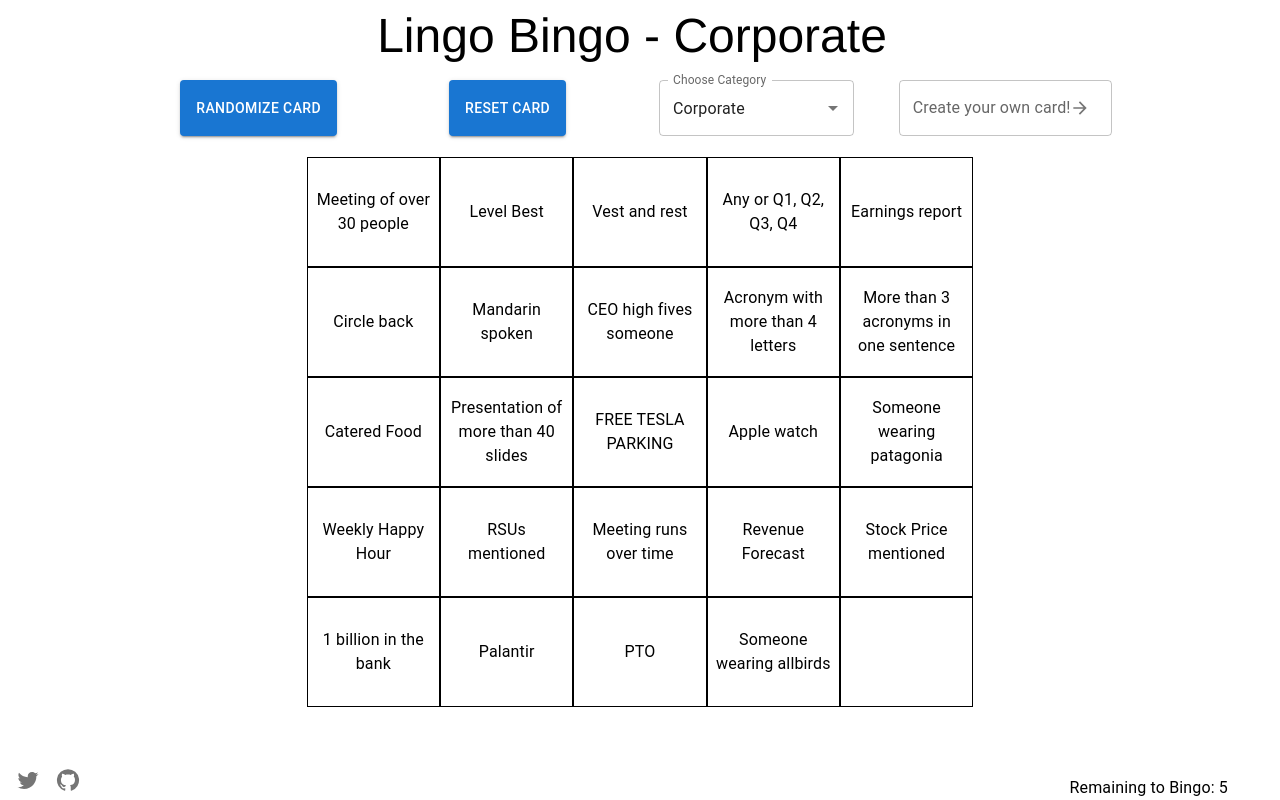
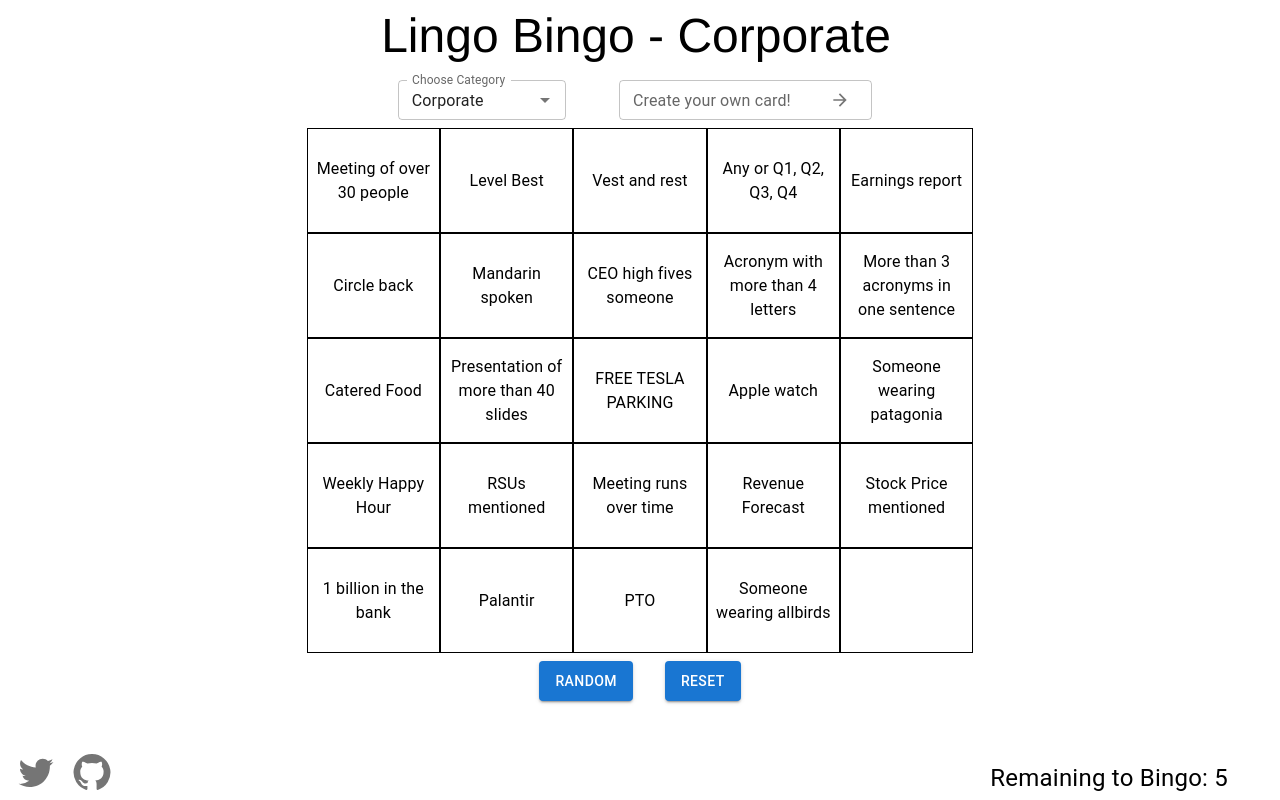
Before and after one commit to EllAchE/lingobingo, a React (Create React App) app: page / in a window 1280 px wide. Built offline with nearby package versions, Linux system fonts and the light colour scheme.

Commit message:
push base version

```diff
--- a/src/App.tsx
+++ b/src/App.tsx
@@ -1,11 +1,12 @@
 import React from 'react';
 import './styles/App.css';
 import { Grid, Typography } from '@mui/material';
-import { CategoryAndCardReset } from './components/CategoryAndCardReset';
+import { CategoryAndCustomInput } from './components/CategoryAndCardReset';
 import { useSelector } from 'react-redux';
 import FireworksAndConfetti from './components/particles/FireworksAndConfetti';
 import { BingoCard } from './components/BingoCard';
 import StyleProvider from './styles/StyleProvider';
+import RandomizeAndReset from './components/RandomizeAndReset';
 
 function App() {
   const state = useSelector((state: any) => state.card);
@@ -13,14 +14,14 @@ function App() {
   return (
     <>
       <StyleProvider />
-      <Grid direction="column" container spacing={2}>
+      <Grid direction="column" container spacing={1}>
         <Grid>
           <Typography
             variant="h3"
             sx={{
               color: state.showBingoEffects ? 'white' : undefined,
-              paddingBottom: 2,
-              paddingTop: 2,
+              paddingBottom: 1,
+              paddingTop: 1,
               fontFamily: 'Helvetica',
             }}
             margin="auto"
@@ -30,10 +31,13 @@ function App() {
           </Typography>
         </Grid>
         <Grid item xs={12} md={2}>
-          {!state.showBingoEffects && <CategoryAndCardReset />}
+          {!state.showBingoEffects && <CategoryAndCustomInput />}
         </Grid>
         <Grid item xs={12} md={8}>
           <BingoCard />
+        </Grid>
+        <Grid item xs={12} md={2}>
+          {!state.showBingoEffects && <RandomizeAndReset />}
         </Grid>
         {state.showBingoEffects && <FireworksAndConfetti />}
       </Grid>
--- a/src/components/BingoCount.tsx
+++ b/src/components/BingoCount.tsx
@@ -6,8 +6,13 @@ import { useSelector } from 'react-redux';
 export default function BingoCount() {
   const state = useSelector((state: any) => state.card);
   return (
-    <Box sx={{ position: 'absolute', right: 60, bottom: 0 }}>
-      <Typography>
+    <Box sx={{ position: 'absolute', right: 60, bottom: 4 }}>
+      <Typography
+        sx={{
+          fontSize: 24,
+          color: state.showBingoEffects ? 'white' : undefined,
+        }}
+      >
         {state.fewestRemaining
           ? `Remaining to Bingo: ${state.fewestRemaining}`
           : 'BINGO!'}
--- a/src/components/CategoryAndCardReset.tsx
+++ b/src/components/CategoryAndCardReset.tsx
@@ -1,60 +1,14 @@
 // TODO: this should allow selection from some prechosen categories
 import React from 'react';
-import { Button, Grid, Typography } from '@mui/material';
+import { Grid } from '@mui/material';
 import { CategorySelect } from './CategorySelect';
-import { resetCard, setCard, setCategory } from '../store/cardSlice';
-import { useDispatch, useSelector } from 'react-redux';
-import { presetCategories } from '../constants';
-import { createBingoCard } from '../scripts/createGrid';
 import { CustomInput } from './CustomInput';
 
-export function CategoryAndCardReset() {
-  const dis = useDispatch();
-  const state = useSelector((state: any) => state.card);
-
+export function CategoryAndCustomInput() {
   console.log(window.innerWidth);
 
   return (
-    <Grid container direction="row" justifyContent="space-around" spacing={2}>
-      <Grid md={1} />
-      <Grid
-        container
-        xs={6}
-        md={2}
-        justifyContent="center"
-        justifyItems="center"
-      >
-        <Button
-          onClick={() => {
-            dis(setCategory(state.category));
-            dis(
-              setCard(
-                //@ts-ignore
-                createBingoCard(presetCategories[state.category]).bingoCard
-              )
-            );
-          }}
-          variant={'contained'}
-        >
-          Randomize Card
-        </Button>
-      </Grid>
-      <Grid
-        container
-        xs={6}
-        md={2}
-        justifyContent="center"
-        justifyItems="center"
-      >
-        <Button
-          onClick={() => {
-            dis(resetCard(''));
-          }}
-          variant={'contained'}
-        >
-          Reset Card
-        </Button>
-      </Grid>
+    <Grid container direction="row" justifyContent="center">
       <Grid
         container
         xs={6}
@@ -68,14 +22,13 @@ export function CategoryAndCardReset() {
       <Grid
         container
         xs={6}
-        md={2}
+        md={3}
         justifyContent="center"
         justifyItems="center"
         alignItems="center"
       >
         <CustomInput />
       </Grid>
-      <Grid md={1} />
     </Grid>
   );
 }
--- a/src/components/CategorySelect.tsx
+++ b/src/components/CategorySelect.tsx
@@ -14,12 +14,11 @@ export function CategorySelect() {
 
   return (
     <Autocomplete
-      sx={{
-        width: 195,
-      }}
+      sx={{ width: '80%' }}
       disablePortal
       value={state.category}
       options={options}
+      size="small"
       renderInput={(params) => (
         <TextField {...params} label="Choose Category" />
       )}
--- a/src/components/CustomInput.tsx
+++ b/src/components/CustomInput.tsx
@@ -11,14 +11,14 @@ export function CustomInput() {
   const dis = useDispatch();
   const state = useSelector((state: any) => state.card);
   return (
-    <Box>
     <TextField
-        fullWidth
       multiline
       maxRows={5}
+      size="small"
       sx={{
         borderColor: state.showBingoEffects ? 'white' : 'black',
         color: state.showBingoEffects ? 'white' : 'black',
+        width: '80%',
       }}
       label="Create your own card!"
       onChange={(
@@ -40,7 +40,7 @@ export function CustomInput() {
                   dis(setCard(createBingoCard(cats).bingoCard));
                 } else {
                   alert(
-                      'Invalid input, must be at least 25 comma-separated phrases'
+                    'Invalid input, must be at least 25 semicolon-separated phrases'
                   );
                 }
               }}
@@ -51,6 +51,5 @@ export function CustomInput() {
         ),
       }}
     ></TextField>
-    </Box>
   );
 }
--- a/src/components/GridCell.tsx
+++ b/src/components/GridCell.tsx
@@ -18,7 +18,7 @@ export default function GridCell({ position, children }: any) {
       alignItems={'center'}
       xs={2}
       border={1}
-      height={'110px'}
+      height={'105px'}
       textAlign={'center'}
       key={position}
       sx={{
--- /dev/null
+++ b/src/components/RandomizeAndReset.tsx
@@ -0,0 +1,43 @@
+// TODO: this should allow selection from some prechosen categories
+import React from 'react';
+import { Button, Grid, Typography } from '@mui/material';
+import { resetCard, setCard, setCategory } from '../store/cardSlice';
+import { useDispatch, useSelector } from 'react-redux';
+import { presetCategories } from '../constants';
+import { createBingoCard } from '../scripts/createGrid';
+
+export default function RandomizeAndReset() {
+  const dis = useDispatch();
+  const state = useSelector((state: any) => state.card);
+
+  console.log(window.innerWidth);
+
+  return (
+    <Grid container direction="row" justifyContent="center">
+      <Button
+        onClick={() => {
+          dis(setCategory(state.category));
+          dis(
+            setCard(
+              //@ts-ignore
+              createBingoCard(presetCategories[state.category]).bingoCard
+            )
+          );
+        }}
+        variant={'contained'}
+        sx={{ height: 40, marginRight: 4 }}
+      >
+        Random
+      </Button>
+      <Button
+        onClick={() => {
+          dis(resetCard(''));
+        }}
+        variant={'contained'}
+        sx={{ height: 40 }}
+      >
+        Reset
+      </Button>
+    </Grid>
+  );
+}
--- a/src/components/WaterMark.tsx
+++ b/src/components/WaterMark.tsx
@@ -13,13 +13,20 @@ export function openGithub() {
 
 export default function WaterMark() {
   return (
-    <Box sx={{ bottom: 0, height: 40, width: '100%', position: 'fixed' }}>
+    <Box
+      sx={{
+        bottom: 0,
+        width: '100%',
+        position: 'fixed',
+        zIndex: -1,
+      }}
+    >
       <Grid>
         <IconButton onClick={openTwitter}>
-          <TwitterIcon />
+          <TwitterIcon sx={{ fontSize: 40 }} />
         </IconButton>
         <IconButton onClick={openGithub}>
-          <GitHubIcon />
+          <GitHubIcon sx={{ fontSize: 40 }} />
         </IconButton>
       </Grid>
       <BingoCount />
--- a/src/scripts/extractCategories.ts
+++ b/src/scripts/extractCategories.ts
@@ -2,7 +2,7 @@ import { Category } from '../types';
 
 export default function extractCategories(input: string): Category | false {
   if (!input) return false;
-  const userSquares: string[] = input.split(',');
+  const userSquares: string[] = input.split(';');
   if (userSquares.length < 25) {
     return false;
   }
--- a/src/store/cardSlice.ts
+++ b/src/store/cardSlice.ts
@@ -11,6 +11,7 @@ export const cardSlice = createSlice({
     showBingoEffects: false,
     fewestRemaining: 5,
     category: 'Corporate',
+    exisitingCategories: presetCategories,
   },
   reducers: {
     setState: (state, action) => {
```
Also changed, not shown: src/misc/teststring.txt, 1 other file (tests, documents, lock files or other folders). Lines whose indentation alone changed are shown as unchanged.
